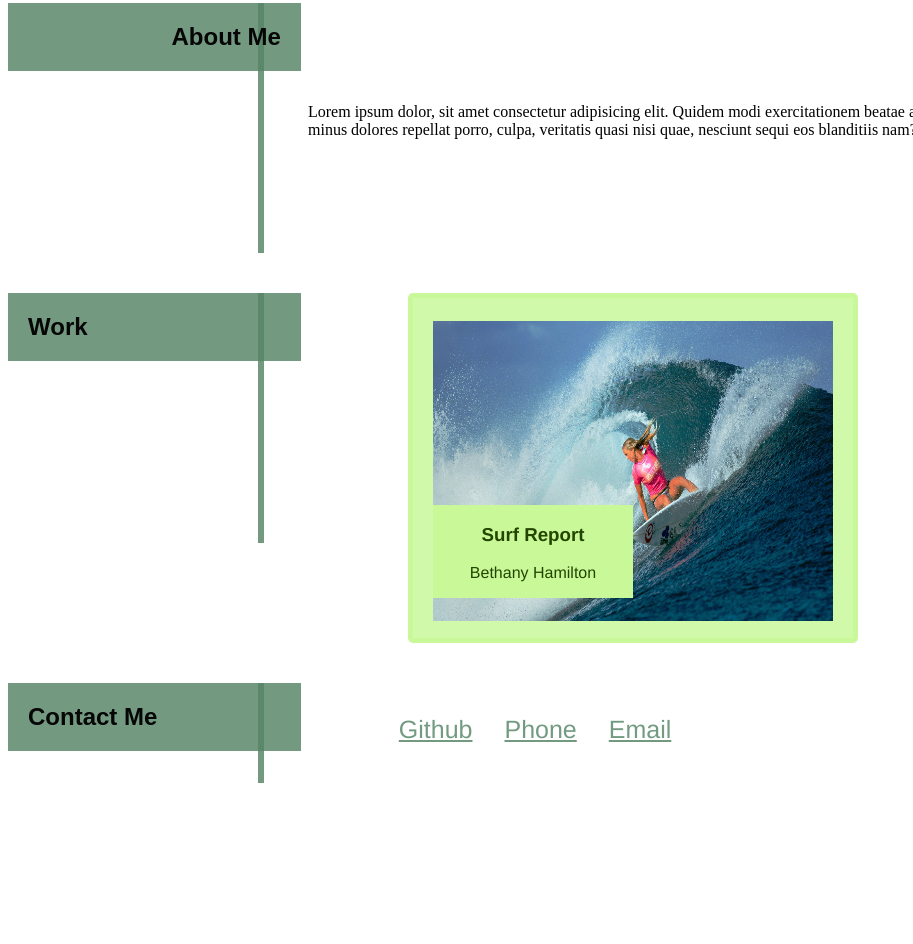
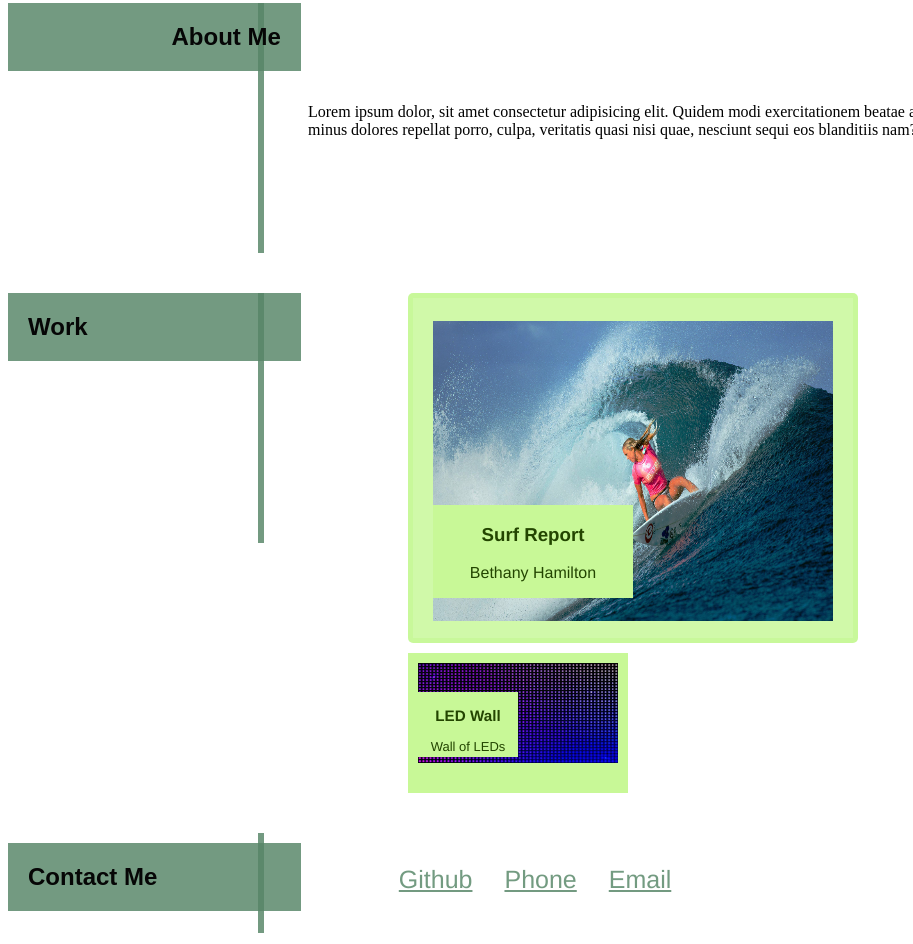
Before and after one commit to sourylime/second-challenge, a plain HTML site: page index.html in a window 1280 px wide. Shown: the part 442-1386 px from the top of the page, without its empty margins (0-913 px from the left). Before the commit the page ends 1236 px from the top, so only its background shows below. Drawn offline with Linux system fonts and the light colour scheme.

Commit message:
more work section

```diff
--- a/index.html
+++ b/index.html
@@ -57,8 +57,17 @@
             </div>
 
         </div>
-        <div class="box"> </div>
-
+        <div class="box1"> <a href="https://www.ledsupply.com/">
+                <img src="LED-wall.jpeg" alt="wall covered in rainbow gradient LED lights">
+            </a>
+            <div class="box1text">
+                <h3>LED Wall</h3>
+                <p>Wall of LEDs</p>
+            </div>
+        </div>
+        <div class="box2"> </div>
+        <div class="box3"> </div>
+        <div class="box4"> </div>
 
         <h2 class="Contact-me">Contact Me</h2>
         <div class="cvl"></div>
--- a/style.css
+++ b/style.css
@@ -228,3 +228,35 @@ li a {
     width: 100%;
     height: 100%;
 }
+
+.box1 {
+    width: 200px;
+    height: 120px;
+    margin: 10px;
+    margin-left: 400px;
+    padding: 10px;
+    background-color: #c8f897;
+}
+
+.box1 a {
+    width: 100%;
+    height: 100%;
+}
+
+.box1text {
+    position: absolute;
+    background-color: #c8f897;
+    margin-top: -75px;
+    width: 100px;
+    height: 65px;
+    font-family: Helvetica, Arial, sans-serif;
+    color: #234500;
+    font-size: small;
+    text-align: center;
+}
+
+.box1 img {
+    height: 100px;
+    width: 200px;
+
+}
```
Also changed, not shown: LED-wall.jpeg (added).
